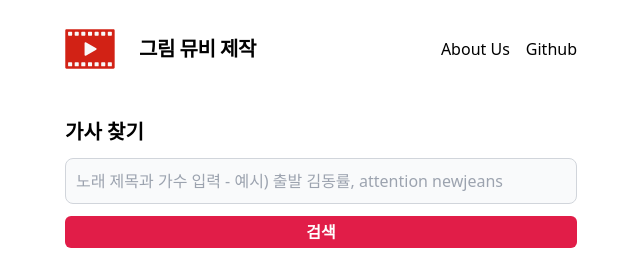
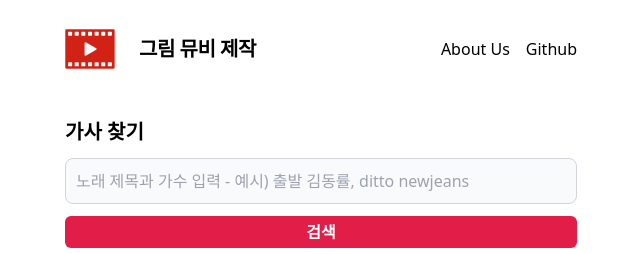
Before and after one commit to teacher-coder/picture-muvie, a Vue app in the folder frontend/: page / in a window 1280 px wide. Shown: the top 254 px of the page, without its empty margins (319-959 px from the left). Built offline with nearby package versions, Linux system fonts and the light colour scheme; no server answers.

Commit message:
fix: change UI example

```diff
--- a/frontend/src/views/HomeView.vue
+++ b/frontend/src/views/HomeView.vue
@@ -9,7 +9,7 @@
           v-model="query"
           class="rounded-lg border border-solid border-gray-300 bg-gray-50 p-2.5"
           :rules="isRequired"
-          placeholder="노래 제목과 가수 입력 - 예시) 출발 김동률, attention newjeans"
+          placeholder="노래 제목과 가수 입력 - 예시) 출발 김동률, ditto newjeans"
         />
         <ErrorMessage name="query" class="text-red-700" />
       </div>
```
